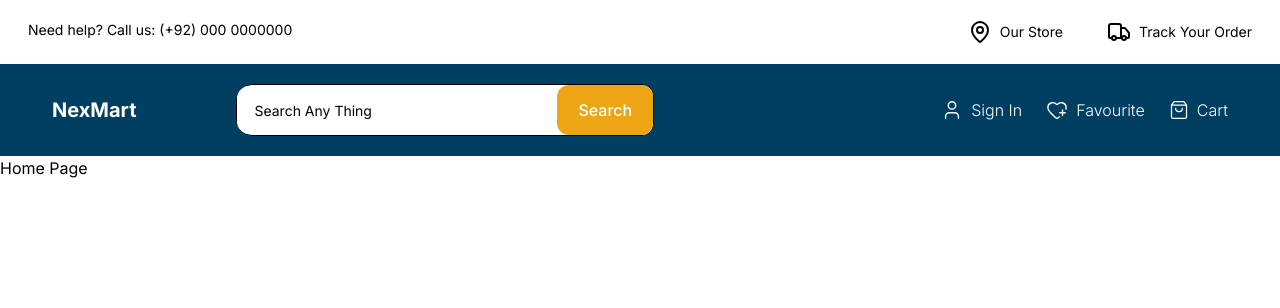
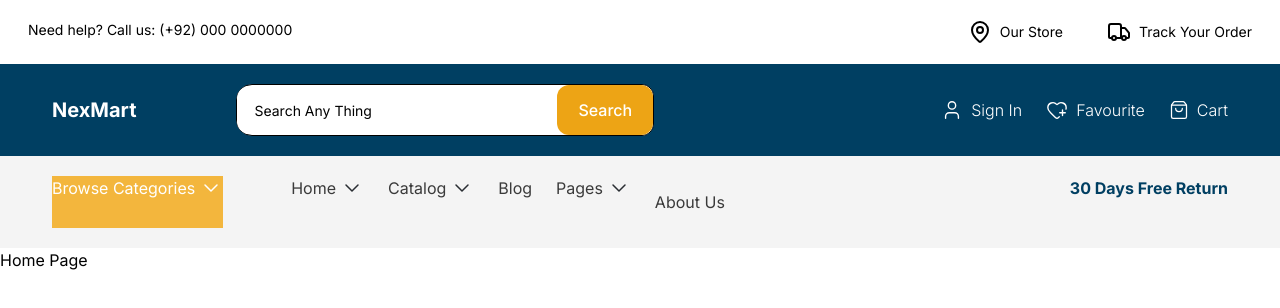
Before and after one commit to adeel-bot/NexMart, a Next.js app: page / in a window 1280 px wide. Shown: the top 308 px of the page. Built offline with nearby package versions, Linux system fonts and the light colour scheme.

Commit message:
new file:   app/components/layout/SubNavbar.js modified:   app/page.js new file:   public/chevron-down-black.svg new file:   public/chevron-down-white.svg

```diff
--- /dev/null
+++ b/app/components/layout/SubNavbar.js
@@ -0,0 +1,40 @@
+import Link from "next/link";
+import Image from "next/image";
+const SubNavbar = () => {
+  return (
+    <div className="subNav bg-[#f4f4f4] flex justify-between py-5 px-13">
+        <div className="subNav-left flex gap-17 ">
+            <div className="browse-cate bg-[#f3b63d] text-white ">
+                <button className="flex gap-1 cursor-pointer h-13">Browse Categories
+                <Image src="/chevron-down-white.svg" width={24} height={24} alt="down-button" />
+                </button>
+            </div>
+            <div className="navigations text-[#3a3a3a] flex gap-6">
+                <div className="">
+                <button className="flex gap-1 cursor-pointer">Home
+                <Image src="/chevron-down-black.svg" width={24} height={24} alt="down-button" />
+                </button>
+                </div>
+                <div className="">
+                <button className="flex gap-1 cursor-pointer">Catalog
+                <Image src="/chevron-down-black.svg" width={24} height={24} alt="down-button" />
+                </button>
+                </div>
+
+                <Link href="/blog-page">Blog</Link>
+               <div className="">
+                <button className="flex gap-1 cursor-pointer">Pages
+                <Image src="/chevron-down-black.svg" width={24} height={24} alt="down-button" />
+                </button>
+                </div>
+                <button>About Us</button>
+            </div>
+        </div>
+        <div className="subNav-right font-bold text-[#003f62]">
+            <p>30 Days Free Return</p>
+        </div>
+    </div>
+  )
+}
+
+export default SubNavbar
--- a/app/page.js
+++ b/app/page.js
@@ -1,4 +1,5 @@
 import Navbar from "./components/layout/Navbar";
+import SubNavbar from "./components/layout/SubNavbar";
 import Topbar from "./components/layout/Topbar";
 
 export default function Home() {
@@ -6,6 +7,7 @@ export default function Home() {
     <div >
         <Topbar/>
         <Navbar/>
+        <SubNavbar/>
       Home Page
     </div>
   );
```
Also changed, not shown: public/chevron-down-black.svg (added), public/chevron-down-white.svg (added).
